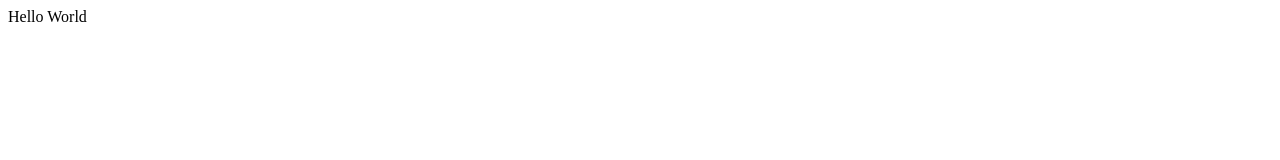
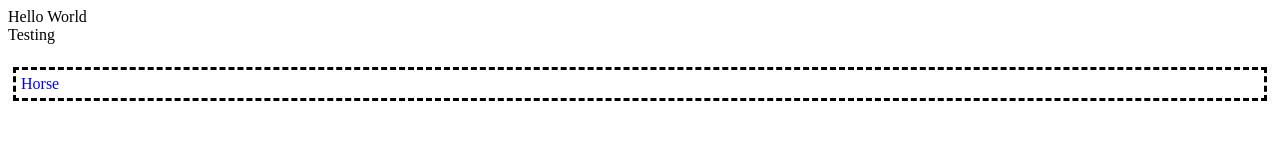
Before and after one commit to kcheli/git_learning, a plain HTML site: page sample.html in a window 1280 px wide. Drawn offline with Linux system fonts and the light colour scheme.

Commit message:
intro html css

```diff
--- a/sample.html
+++ b/sample.html
@@ -8,5 +8,16 @@
     </head>
     <body>
         <div>Hello World</div>
+        <div>Testing</div>
+        <br>
+        <div style="
+            color:blue;
+            border-style: dashed;
+            border-color: black;
+            padding: 5px;
+            margin: 5px
+        ">
+            Horse
+        </div>
     </body>
 </html>
```
